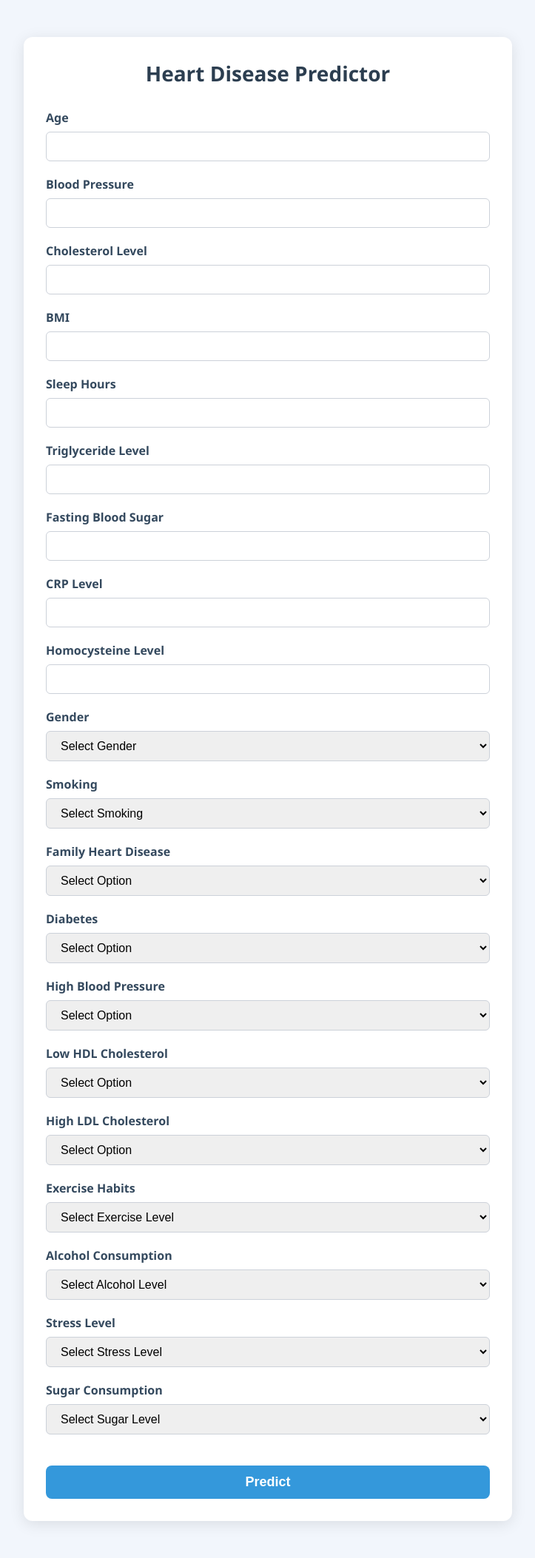
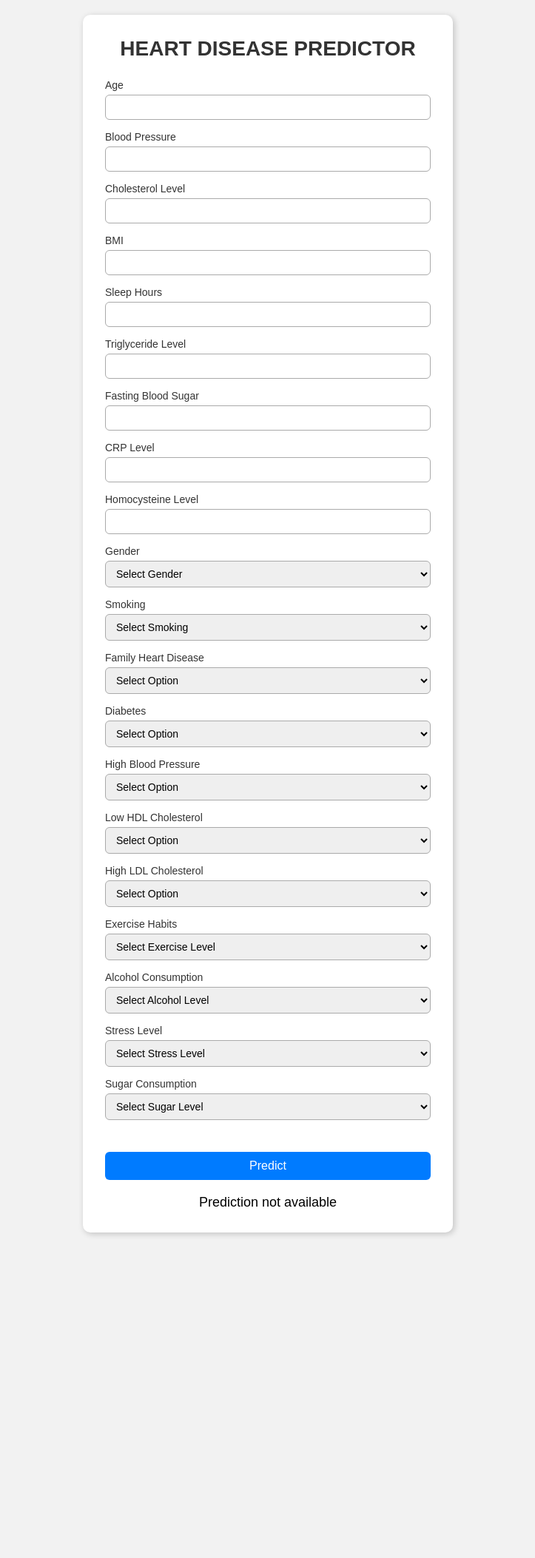
Before and after one commit to Mihiranga2001/Heart_disease_predictor, a Flask app: page / in a window 1280 px wide. Shown: the whole page at 74% size, without its empty margins (278-1001 px from the left). After the commit the page ends 1671 px from the top, so only its background shows below. Run offline with Flask 3, Linux system fonts and the light colour scheme.

Commit message:
third❣️

```diff
--- a/website/app.py
+++ b/website/app.py
@@ -1,10 +1,65 @@
-from flask import Flask,render_template
+from flask import Flask,render_template,request
+import pickle
 
 app = Flask(__name__)
 
-@app.route('/')
+def prediction(list):
+     filename = 'model/predictor.pickle'
+     with open(filename,'rb') as file:
+          model = pickle.load(file)
+     pred_value = model.predict([list])
+     return pred_value
+
+@app.route('/',methods=['POST','GET'])
 def index():
-     return render_template("index.html")
+     pred = 0
+     if request.method == 'POST':
+          Age = request.form['Age']
+          Blood_Pressure = request.form['Blood_Pressure']
+          Cholesterol_Level = request.form['Cholesterol_Level']
+          BMI = request.form['BMI']
+          Sleep_Hours = request.form['Sleep_Hours']
+          Triglyceride_Level = request.form['Triglyceride_Level']
+          Fasting_Blood_Sugar = request.form['Fasting_Blood_Sugar']
+          CRP_Level = request.form['CRP_Level']
+          Homocysteine_Level = request.form['Homocysteine_Level']
+          Gender = request.form['Gender']
+          Smoking = request.form['Smoking']
+          Family_Heart_Disease = request.form['Family_Heart_Disease']
+          Diabetes = request.form['Diabetes']
+          High_Blood_Pressure = request.form['High_Blood_Pressure']
+          Low_HDL_Cholesterol = request.form['Low_HDL_Cholesterol']
+          High_LDL_Cholesterol = request.form['High_LDL_Cholesterol']
+          Exercise_Habits = request.form['Exercise_Habits']
+          Alcohol_Consumption = request.form['Alcohol_Consumption']
+          Stress_Level = request.form['Stress_Level']
+          Sugar_Consumption = request.form['Sugar_Consumption']
+
+          feature_list = []
+          feature_list.append(float(Age))
+          feature_list.append(float(Blood_Pressure))
+          feature_list.append(float(Cholesterol_Level))
+          feature_list.append(float(BMI))
+          feature_list.append(float(Sleep_Hours))
+          feature_list.append(float(Triglyceride_Level))
+          feature_list.append(float(Fasting_Blood_Sugar))
+          feature_list.append(float(CRP_Level))
+          feature_list.append(float(Homocysteine_Level))
+          feature_list.append(int(Gender))
+          feature_list.append(int(Smoking))
+          feature_list.append(int(Family_Heart_Disease))
+          feature_list.append(int(Diabetes))
+          feature_list.append(int(High_Blood_Pressure))
+          feature_list.append(int(Low_HDL_Cholesterol))
+          feature_list.append(int(High_LDL_Cholesterol))
+          feature_list.append(int(Exercise_Habits))
+          feature_list.append(int(Alcohol_Consumption))
+          feature_list.append(int(Stress_Level))
+          feature_list.append(int(Sugar_Consumption))
+
+          pred = prediction(feature_list)
+
+     return render_template("index.html", pred=pred)
 
 if __name__ == "__main__":
     app.run(debug=True)
--- a/website/static/style.css
+++ b/website/static/style.css
@@ -1,84 +1,96 @@
-/* General body settings */
-body {
-    font-family: 'Segoe UI', Tahoma, Geneva, Verdana, sans-serif;
-    background: #f2f6fc;
+* {
     margin: 0;
     padding: 0;
+    box-sizing: border-box;
+    font-family: Arial, Helvetica, sans-serif;
 }
 
-/* Wrapper around the form */
-.wrapper {
-    max-width: 600px;
-    margin: 50px auto;
-    padding: 30px;
-    background: #fff;
-    border-radius: 12px;
-    box-shadow: 0 4px 20px rgba(0,0,0,0.1);
+body {
+    background: #f2f2f2;
+    padding: 20px;
 }
 
-/* Title */
+.wrapper {
+    max-width: 500px;
+    width: 100%;
+    background: #fff;
+    margin: 0 auto;
+    box-shadow: 2px 2px 8px rgba(0,0,0,0.2);
+    padding: 30px;
+    border-radius: 10px;
+}
+
 .title {
     font-size: 28px;
     font-weight: 700;
+    margin-bottom: 25px;
+    color: #333;
+    text-transform: uppercase;
     text-align: center;
-    margin-bottom: 30px;
-    color: #2c3e50;
 }
 
-/* Input field containers */
 .inputfield {
-    margin-bottom: 20px;
+    margin-bottom: 15px;
     display: flex;
     flex-direction: column;
 }
 
-/* Labels */
 .inputfield label {
-    margin-bottom: 8px;
-    font-weight: 600;
-    color: #34495e;
+    color: #333;
+    font-size: 14px;
+    margin-bottom: 5px;
 }
 
-/* Inputs and dropdowns */
-.inputfield input,
+.inputfield .input,
 .inputfield select {
-    padding: 10px 15px;
-    border: 1px solid #ccd1d9;
+    width: 100%;
+    border: 1px solid #aaa;
+    padding: 8px 10px;
+    font-size: 14px;
+    border-radius: 6px;
+    outline: none;
+}
+
+.inputfield .input:focus,
+.inputfield select:focus {
+    border-color: #007bff;
+}
+
+button {
+    width: 100%;
+    padding: 10px;
+    background: #007bff;
+    color: white;
+    border: none;
     border-radius: 6px;
     font-size: 16px;
-    outline: none;
-    transition: all 0.3s ease;
+    cursor: pointer;
+    margin-top: 10px;
 }
 
-.inputfield input:focus,
-.inputfield select:focus {
-    border-color: #3498db;
-    box-shadow: 0 0 5px rgba(52, 152, 219, 0.3);
+button:hover {
+    background: #0056b3;
 }
 
-/* Submit button */
-button[type="submit"] {
-    width: 100%;
-    padding: 12px;
-    background-color: #3498db;
-    border: none;
-    border-radius: 8px;
-    color: #fff;
-    font-size: 18px;
-    font-weight: 600;
-    cursor: pointer;
-    transition: all 0.3s ease;
+/* RESULT COLORS */
+.positive {
+    color: red;
+    font-size: 28px;
+    font-weight: bold;
+    text-align: center;
+    margin-top: 20px;
 }
 
-button[type="submit"]:hover {
-    background-color: #2980b9;
-    transform: translateY(-2px);
+.negative {
+    color: green;
+    font-size: 28px;
+    font-weight: bold;
+    text-align: center;
+    margin-top: 20px;
 }
 
-/* Responsive adjustments */
-@media (max-width: 650px) {
-    .wrapper {
-        margin: 20px;
-        padding: 20px;
-    }
+p {
+    text-align: center;
+    font-size: 18px;
+    margin-top: 20px;
 }
--- a/website/templates/index.html
+++ b/website/templates/index.html
@@ -12,7 +12,7 @@
         <div class="title">
             Heart Disease Predictor
         </div>
-        <form action="/predict" method="POST">
+        <form action="/" method="POST">
 
             <!-- Numeric fields -->
             <div class="inputfield">
@@ -22,42 +22,42 @@
 
             <div class="inputfield">
                 <label for="Blood_Pressure">Blood Pressure</label>
-                <input type="number" class="input" name="Blood_Pressure" required>
+                <input type="text" class="input" name="Blood_Pressure" required>
             </div>
 
             <div class="inputfield">
                 <label for="Cholesterol_Level">Cholesterol Level</label>
-                <input type="number" class="input" name="Cholesterol_Level" required>
+                <input type="text" class="input" name="Cholesterol_Level" required>
             </div>
 
             <div class="inputfield">
                 <label for="BMI">BMI</label>
-                <input type="number" class="input" name="BMI" required>
+                <input type="text" class="input" name="BMI" required>
             </div>
 
             <div class="inputfield">
                 <label for="Sleep_Hours">Sleep Hours</label>
-                <input type="number" class="input" name="Sleep_Hours" required>
+                <input type="text" class="input" name="Sleep_Hours" required>
             </div>
 
             <div class="inputfield">
                 <label for="Triglyceride_Level">Triglyceride Level</label>
-                <input type="number" class="input" name="Triglyceride_Level" required>
+                <input type="text" class="input" name="Triglyceride_Level" required>
             </div>
 
             <div class="inputfield">
                 <label for="Fasting_Blood_Sugar">Fasting Blood Sugar</label>
-                <input type="number" class="input" name="Fasting_Blood_Sugar" required>
+                <input type="text" class="input" name="Fasting_Blood_Sugar" required>
             </div>
 
             <div class="inputfield">
                 <label for="CRP_Level">CRP Level</label>
-                <input type="number" step="0.01" class="input" name="CRP_Level" required>
+                <input type="text" step="0.01" class="input" name="CRP_Level" required>
             </div>
 
             <div class="inputfield">
                 <label for="Homocysteine_Level">Homocysteine Level</label>
-                <input type="number" class="input" name="Homocysteine_Level" required>
+                <input type="text" class="input" name="Homocysteine_Level" required>
             </div>
 
            <div class="inputfield">
@@ -166,12 +166,24 @@
         <option value="0">None</option>
     </select>
 </div>
-
-
             <br>
             <button type="submit">Predict</button>
 
         </form>
+        <div class="result-container">
+    <p class="result-box
+        {% if pred[0] == 0 %} positive
+        {% elif pred[0] == 1 %} negative
+        {% endif %}">
+        {% if pred[0] == 0 %}
+        Positive ✅
+        {% elif pred[0] == 1 %}
+        Negative ❌
+        {% else %}
+        Prediction not available
+        {% endif %}
+    </p>
+</div>
     </div>
 </body>
 </html>
```
